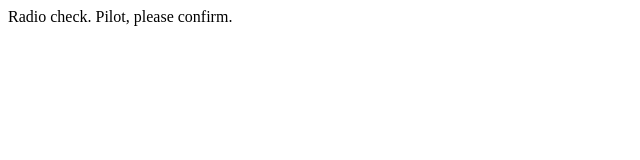
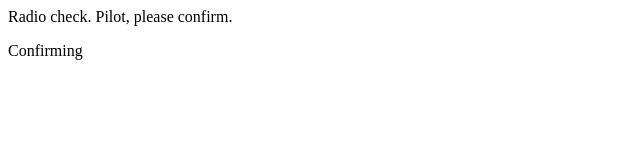
Before and after one commit to MasterHarun/communication-log, a plain HTML site: page index.html in a window 1280 px wide. Shown: the full height of the page, 0-640 px from the left. Drawn offline with Linux system fonts and the light colour scheme.

Commit message:
Added second line to log,

```diff
--- a/index.html
+++ b/index.html
@@ -1,5 +1,6 @@
 <html>
 <body>
    <p>Radio check. Pilot, please confirm.</p>
+   <p>Confirming</p>
 </body>
 </html>
```
